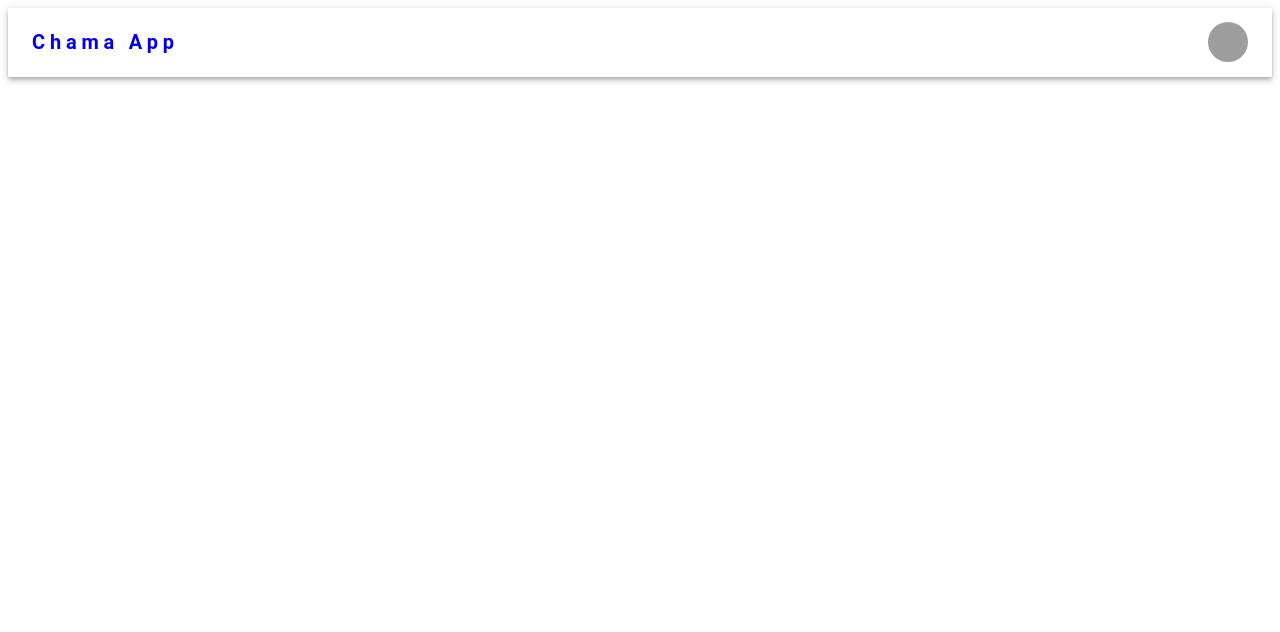
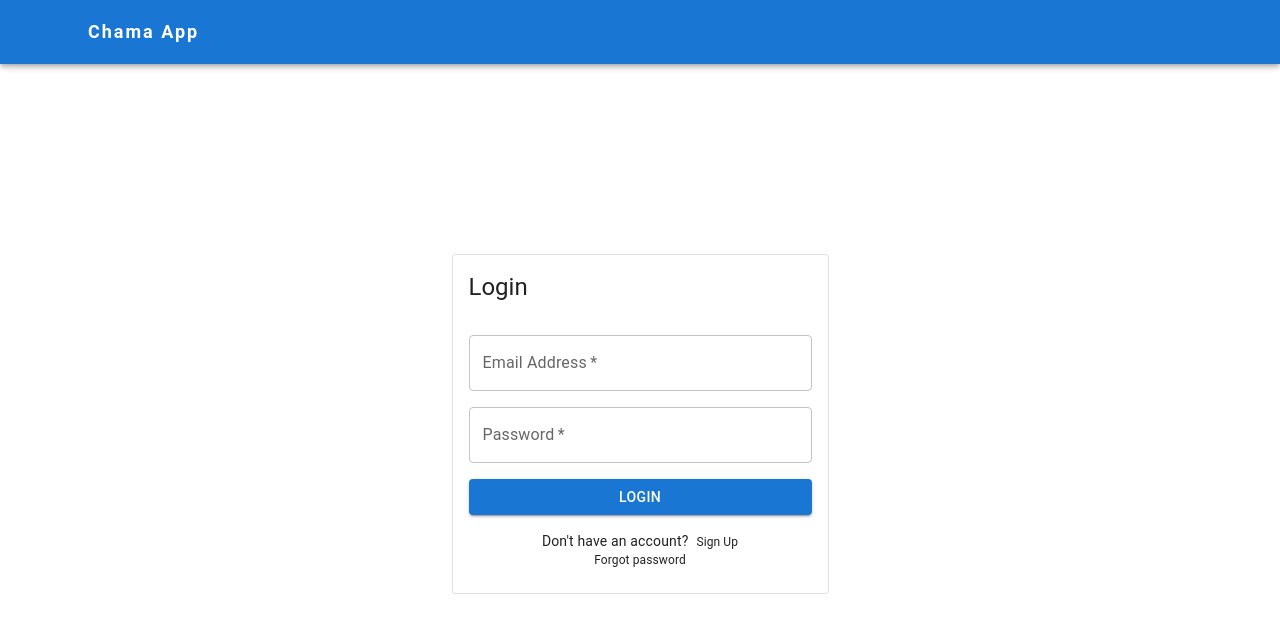
Before and after one commit to Gibson-Gichuru/chama_app, a React (Create React App) app: page /login in a window 1280 px wide. Shown: the top 632 px of the page. Built offline with nearby package versions, Linux system fonts and the light colour scheme; grey boxes are pictures that could not be loaded.

Commit message:
Application Notification feature update

```diff
--- a/package.json
+++ b/package.json
@@ -20,6 +20,7 @@
     "react-notifications-component": "^4.0.1",
     "react-router-dom": "^6.3.0",
     "react-scripts": "5.0.1",
+    "uuidv4": "^6.2.13",
     "web-vitals": "^2.1.4",
     "yup": "^0.32.11"
   },
--- a/src/App.js
+++ b/src/App.js
@@ -1,12 +1,16 @@
 import Nav from "./components/Navigation";
-
+import Main from "./components/MainContent";
+import Notifications from "./components/Notify";
+import {Box} from "@mui/material";
 function App() {
 
   return (
 
-      <>
-      <Nav/>
-      </>
+      <Box>
+        <Nav/>
+        <Main></Main>
+        <Notifications/>
+      </Box>
   );
 }
 
--- /dev/null
+++ b/src/app.css
@@ -0,0 +1,4 @@
+*{
+    margin: 0;
+    padding: 0;
+}
--- a/src/components/LoginForm.js
+++ b/src/components/LoginForm.js
@@ -1,18 +1,24 @@
 import { useFormik } from "formik";
 import * as Yup from "yup";
-import axios from "axios";
-import { Store } from 'react-notifications-component';
-import { NotificationSettings } from "./Utils";
-import { Notify } from "./Utils";
-import { Link, useNavigate} from "react-router-dom";
+import axios from "axios"
+import { useAuth } from "../context/AuthContext";
+import { useAlert } from "../context/AlertProvider";
+import {
+    Typography,
+    TextField,
+    Button,
+    Box,
+    Card,
+    CardContent,
+    CardHeader,
 
-import { useAuth } from "../context/AuthContext";
+} from "@mui/material";
 const LoginForm = () =>{
 
 
-    const navigate = useNavigate()
 
     const {logIn} = useAuth()
+    const {handlePushAlert} = useAlert()
     const formik = useFormik({
 
         initialValues: {
@@ -46,26 +52,12 @@ const LoginForm = () =>{
                 // setup the logged in user and redirect to the home page
                 let tokens = data.data.tokens
                 logIn(tokens.refresh, tokens.access)
-                navigate("/")
             }).catch(error=>{
-
-                switch (error.response.status) {
-                    case 401:
-
-                    Store.addNotification(NotificationSettings(
-                        Notify(
-                            "invalid username or password",
-                            "warning"
-                        )
-                    ));
-
-                        break;
-                    case 403:
-                        navigate("/confirm")
-                        break;
-                    default:
-                        break;
-                }
+                handlePushAlert({
+                    id:"someID",
+                    message:"some testing message",
+                    severity:"error"
+                })
             })
         }
     })
@@ -74,52 +66,25 @@ const LoginForm = () =>{
     return (
 
         <>
-
-            <div className="card form--card">
-            <h2 className="card--title">Login</h2>
-            <form onSubmit={formik.handleSubmit} className = "form flex">
-
-                <div className="form--element flex">
-                    <label htmlFor="email">Email</label>
-                    <input
-                    id="email"
-                    type="text"
-                    placeholder="name@example.com"
-                    {...formik.getFieldProps('email')}
-                    />
-
-                    {formik.touched.email && formik.errors.email? (
-                        <span className="error">{formik.errors.email}</span>
-                    ) :null}
-                </div>
-
-                <div className="form--element flex">
-                    <label htmlFor="password">Password</label>
-                    <input type="password"
-                        id="password"
-                        placeholder="enter your password"
-                        {...formik.getFieldProps('password')}
-                    />
-                    {formik.touched.password && formik.errors.password?(
-                        <span className="error">{formik.errors.password}</span>
-                    ):null}
-                </div>
-
-                <div className="form--element flex">
-                    <button className="btn btn--submit" type="submit">Login</button>
-                </div>
-
-                <div className="form--texts flex">
-                    <p className="text">
-                        Don't have an account?
-                        <Link to="/signup" className="accent--text" replace={true}>Sign up</Link>
-                    </p>
-                    <Link to="/forgot_password" className="accent--text" replace={true}>Forgot Password</Link>
-
-                </div>
-
-            </form>
-        </div>
+           <Card variant="outlined" sx={{maxWidth:375, width:"90%", mx:"auto"}}>
+            <CardHeader title="Login"/>
+            <CardContent>
+                <form onSubmit={formik.handleSubmit} >
+                    <Box sx={{display:"flex",flexDirection:"column", gap:2}}>
+                        <TextField required id="email" type="email" placeholder="example@mail.com" label="Email Address" {...formik.getFieldProps('email')}/>
+                        <TextField required id="password" type="password" placeholder="password" label="Password" {...formik.getFieldProps('password')}/>
+                        <Button variant="contained" type="submit" sx={{ backgroundColor:"primary"}}>Login</Button>
+                        <Box component="div" sx={{ display:"flex", flexDirection:"column" ,justifyContent:"space-around", alignItems:"center"}}>
+                            <Typography variant="body2" component="div">
+                                Don't have an account?
+                                <Typography component="span" sx={{ml:1, fontSize:12, cursor:"pointer"}}>Sign Up</Typography>
+                            </Typography>
+                            <Typography component="span" sx={{fontSize:12, cursor:"pointer"}}>Forgot password</Typography>
+                        </Box>
+                    </Box>
+                </form>
+            </CardContent>
+           </Card>
         </>
     )
 }
--- /dev/null
+++ b/src/components/MainContent.js
@@ -0,0 +1,33 @@
+import { useAuth } from "../context/AuthContext";
+import {
+    Typography,
+    Box,
+    Container
+} from "@mui/material";
+import LoginForm from "./LoginForm";
+const Main = ()=>{
+
+    const {access, isExpired} = useAuth()
+
+    return (
+
+        <Box sx={{ py:3}}>
+            <Container maxWidth="lg">
+                {access || !isExpired? (
+                    <Typography variant="body2">Main Content</Typography>
+                ): (
+                    <Box sx={{
+                        height:"100vh",
+                        display:"flex",
+                        justifyContent:"center",
+                        alignItems:"center"
+                    }}>
+                        <LoginForm/>
+                    </Box>
+                )}
+            </Container>
+        </Box>
+    )
+}
+
+export default Main
--- a/src/components/Navigation.js
+++ b/src/components/Navigation.js
@@ -1,104 +1,25 @@
-import {useState} from "react";
 
 import {
     AppBar,
     Toolbar,
-    Menu,
-    MenuItem,
     Container,
-    Avatar,
-    Tooltip,
-    Button,
     Typography,
     IconButton,
-    Box,
+
 } from "@mui/material";
 import MenuIcon from '@mui/icons-material/Menu';
-import {
-    useTheme
-} from "@mui/material/styles";
-
-const pages = ['Home', "About", "Contacts", "Faqs"]
-const settings = ["Profile", "Account", "Dashbord", "Logout"]
 
 const Nav = ()=> {
 
-    const theme = useTheme()
-        // navigation anchor state
-    const [anchorNav, setAnchorNav] = useState(null)
-    // user menu anchor state
-    const [anchorUser, setAnchorUser] = useState(null)
-
-    // menu open and close event handlers
-    const handleOpenNavMenu = (event)=>{
-        setAnchorNav(event.currentTarget)
-    }
-
-    const handleOpenUserMenu = (event)=>{
-        setAnchorUser(event.currentTarget)
-    }
-
-    const handleCloseNavMenu = ()=>{
-        setAnchorNav(null)
-    }
-    const handleCloseUserMenu = ()=>{
-        setAnchorUser(null)
-    }
-
     return (
 
-        <AppBar position="static">
-            <Container maxWidth="xl">
-                <Toolbar disableGutters>
-                    <Typography variant="h6" noWrap component="a" href="/"
-                        sx={{mr:2, display:{xs:'none', md:'flex'},fontWeight:700, letterSpacing: ".3rem",color:`${theme.secondary}`,textDecoration:"none"}}>
-                        Chama App
-                    </Typography>
-                    <Box sx={{flexGrow:1,display:{ xs:"flex", md:"none"}}}>
-                        <IconButton size="large" arial-label="Account for current user" arial-controls="menu-appbar" arial-haspopup="true" onClick={handleOpenNavMenu}>
-                            <MenuIcon/>
-                        </IconButton>
-                        <Menu id="menu-appbar" anchorEl={anchorNav} anchorOrigin={{vertical:"bottom",horizontal:"left"}} keepMounted open={Boolean(anchorNav)}
-                            transformOrigin={{vertical: 'top',horizontal: 'left',}}
-                            onClose={handleCloseNavMenu}
-                            sx={{
-                                display:{xs:"block", md:"none"}
-                            }}>
-                            {
-                                pages.map(
-                                    page=> (
-                                        <MenuItem key={page} onclick={handleCloseNavMenu}>
-                                            <Typography textAlign="center">{page}</Typography>
-                                        </MenuItem>
-                                    )
-                                )
-                            }
-                        </Menu>
-                    </Box>
-
-                    <Typography variant="h5" noWrap component="a" href=""
-                        sx={{mr:2, display:{xs:"flex", md:"none"}, flexGrow:1, fontWeight:700,letterSpacing:".3rem",textDecoration:"none",color:`${theme.secondary}`,}}>
-                        Chama App
-                    </Typography>
-                    <Box sx={{ flexGrow: 1, display: { xs: 'none', md: 'flex' } }}>
-                                    {pages.map((page) => (
-                                    <Button key={page} onClick={handleCloseNavMenu} sx={{ my: 2, color: 'white', display: 'block' }}>{page}</Button>))}
-                                </Box>
-                                <Box sx={{ flexGrow: 0 }}>
-                        <Tooltip title="Open settings">
-                        <IconButton onClick={handleOpenUserMenu} sx={{ p: 0 }}>
-                            <Avatar alt="current user" src="/static/images/avatar/2.jpg" />
-                        </IconButton>
-                        </Tooltip>
-                        <Menu sx={{ mt: '45px' }} id="menu-appbar" anchorEl={anchorUser} anchorOrigin={{vertical: 'top',horizontal: 'right' }} keepMounted
-                        transformOrigin={{vertical: 'top', horizontal: 'right',}} open={Boolean(anchorUser)} onClose={handleCloseUserMenu}>
-                        {settings.map((setting) => (
-                            <MenuItem key={setting} onClick={handleCloseUserMenu}>
-                            <Typography textAlign="center">{setting}</Typography>
-                            </MenuItem>
-                        ))}
-                        </Menu>
-                    </Box>
+        <AppBar component="header">
+            <Container maxWidth="lg">
+                <Toolbar component="nav">
+                    <Typography variant="body2" sx={{ letterSpacing:2, fontWeight:700, fontSize:18}}>Chama App</Typography>
+                    <IconButton size="large" sx={{display:{xs:"flex", sm:"none"}, ml:"auto"}}>
+                        <MenuIcon/>
+                    </IconButton>
                 </Toolbar>
             </Container>
         </AppBar>
--- /dev/null
+++ b/src/context/AlertProvider.js
@@ -0,0 +1,33 @@
+import {
+    useState,
+    createContext,
+    useContext,
+
+} from "react";
+
+
+const AlertContext = createContext()
+
+export const AlertContextProvider = ({children})=> {
+
+    const [alerts, setAlerts] = useState([])
+
+
+    const handlePushAlert = alert=> setAlerts([...alerts ,alert])
+
+    const handlePopAlert = alert_id=> setAlerts(
+        alerts.filter(
+            alert=> alert.id !== alert_id
+        )
+    )
+
+    let contextData = {alerts,handlePushAlert, handlePopAlert}
+
+    return (
+        <AlertContext.Provider value={contextData}>
+            {children}
+        </AlertContext.Provider>
+    )
+}
+
+export const useAlert = ()=> useContext(AlertContext)
--- a/src/index.js
+++ b/src/index.js
@@ -1,26 +1,17 @@
 import React from 'react';
 import ReactDOM from 'react-dom/client';
-import { ThemeProvider } from "@mui/material/styles";
-import { createTheme } from "@mui/material/styles"
 import App from './App';
-
+import "./app.css"
+import {AuthContextProvider} from "./context/AuthContext";
+import { AlertContextProvider } from "./context/AlertProvider";
 const root = ReactDOM.createRoot(document.getElementById('root'));
 
-const theme = createTheme({
-  palette: {
-      primary:{
-          main:"#ffffff"
-      },
-
-      secondary:{
-          main:"#151212"
-      }
-  }
-})
 root.render(
   <React.StrictMode>
-    <ThemeProvider theme={theme}>
-      <App />
-    </ThemeProvider>
+    <AuthContextProvider>
+      <AlertContextProvider>
+        <App/>
+      </AlertContextProvider>
+    </AuthContextProvider>
   </React.StrictMode>
 );
```
Also changed, not shown: src/components/Notify.js (+35 -10 lines), 1 other file (tests, documents, lock files or other folders).
